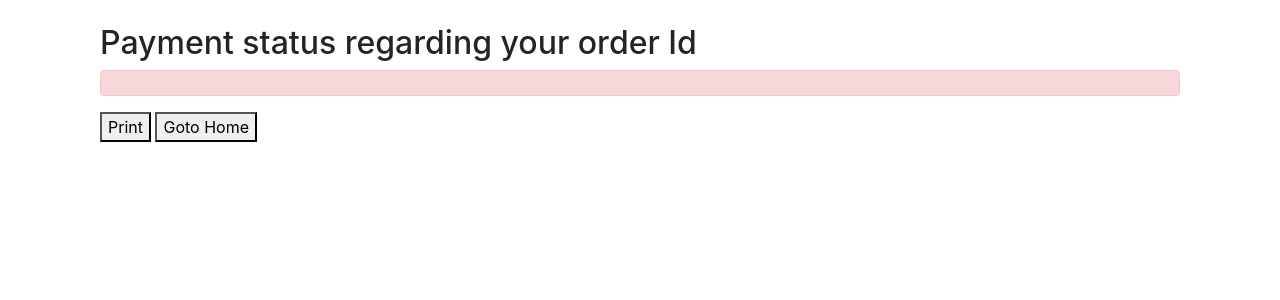
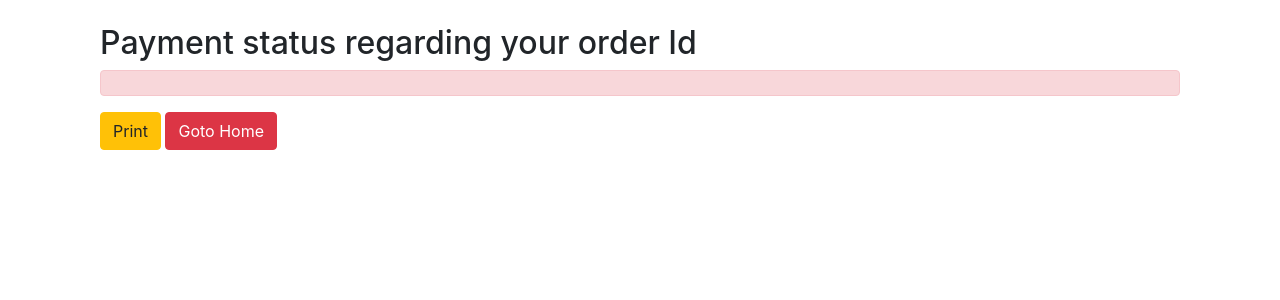
Before and after one commit to mr-vaibh/vscart, a Django app: template shop/templates/shop/paymentstatus.html in a window 1280 px wide. Shown: the part 56-356 px from the top of the page. Run offline with Django 3.2, Linux system fonts and the light colour scheme; the template is opened without the code that fills it, so the values that code supplies are empty; some libraries are stand-ins or nearby versions.

Commit message:
made the btn designable

```diff
--- a/shop/templates/shop/paymentstatus.html
+++ b/shop/templates/shop/paymentstatus.html
@@ -69,8 +69,8 @@
 		</script>
 		{% endblock %}
 
-		<button class="Button Button--outline" onclick="printReport()">Print</button> <!-- Print Button -->
-		<button onclick="document.location = '/shop';"><span><i class="fas fa-door-open"></i></span>Goto Home</button>   <!-- back home button -->
+		<button class="btn btn-warning Button Button--outline" onclick="printReport()">Print</button> <!-- Print Button -->
+		<button class="btn btn-danger" onclick="document.location = '/shop';"><span><i class="fas fa-door-open"></i></span>Goto Home</button>   <!-- back home button -->
 
 
 		<!-- Jugaad -->
```
